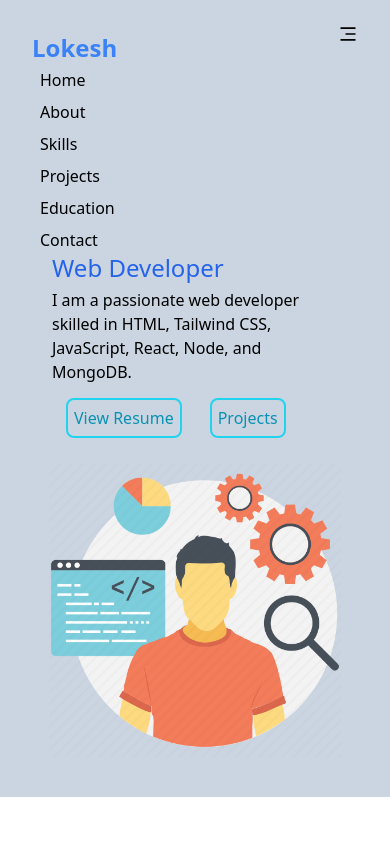
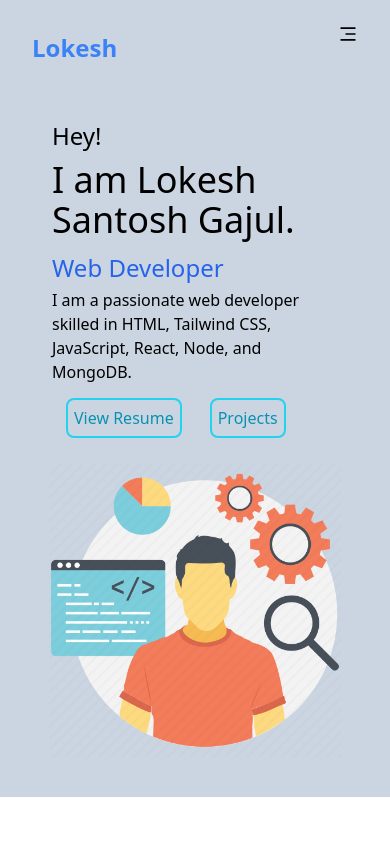
Before and after one commit to lokeshgajul/portfolio, a React (Vite) app: page / in a window 390 px wide. Shown: the top 844 px of the page. Built offline with nearby package versions, Linux system fonts and the light colour scheme.

Commit message:
navbar responsiveness

```diff
--- a/src/Components/Navbar.jsx
+++ b/src/Components/Navbar.jsx
@@ -5,7 +5,10 @@ import { TfiClose } from "react-icons/tfi";
 function Navbar() {
   const [menu, setMenu] = useState(false);
 
-  const handleClick = () => setMenu(!menu);
+  const handleClick = () => {
+    console.log("handleClick triggered");
+    setMenu(!menu);
+  };
 
   const scrollToProjects = () => {
     const projectsSection = document.getElementById("Projects");
@@ -44,7 +47,7 @@ function Navbar() {
           </div>
           <ul
             className={`md:flex max-md:absolute max-md:bg-slate-300 left-0 w-full md:w-auto md:pl-0 pl-9 transition-all duration-700 ease-in-out top-16 md:space-x-4 ${
-              menu ? "left-0" : "-left-full"
+              menu ? "left-0" : "translate-x-fit max-md:-translate-x-full"
             }`}
           >
             <li className="cursor-pointer hover:text-blue-400 max-md:p-1">
```
